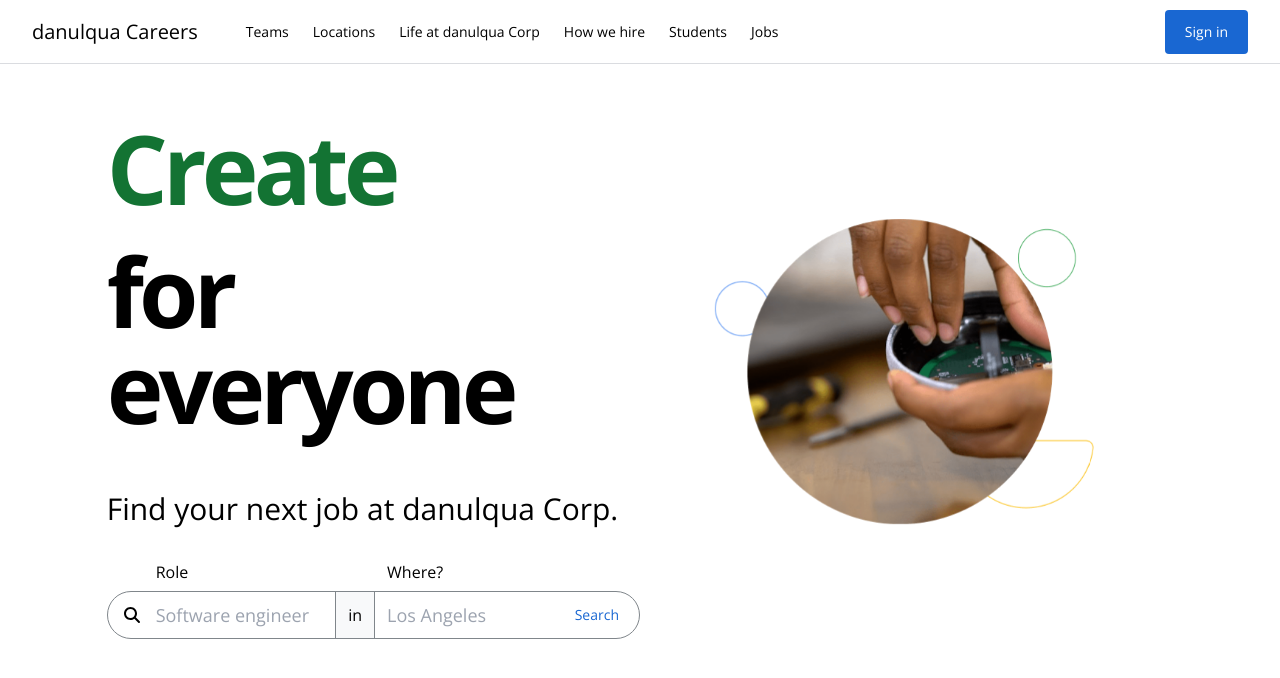
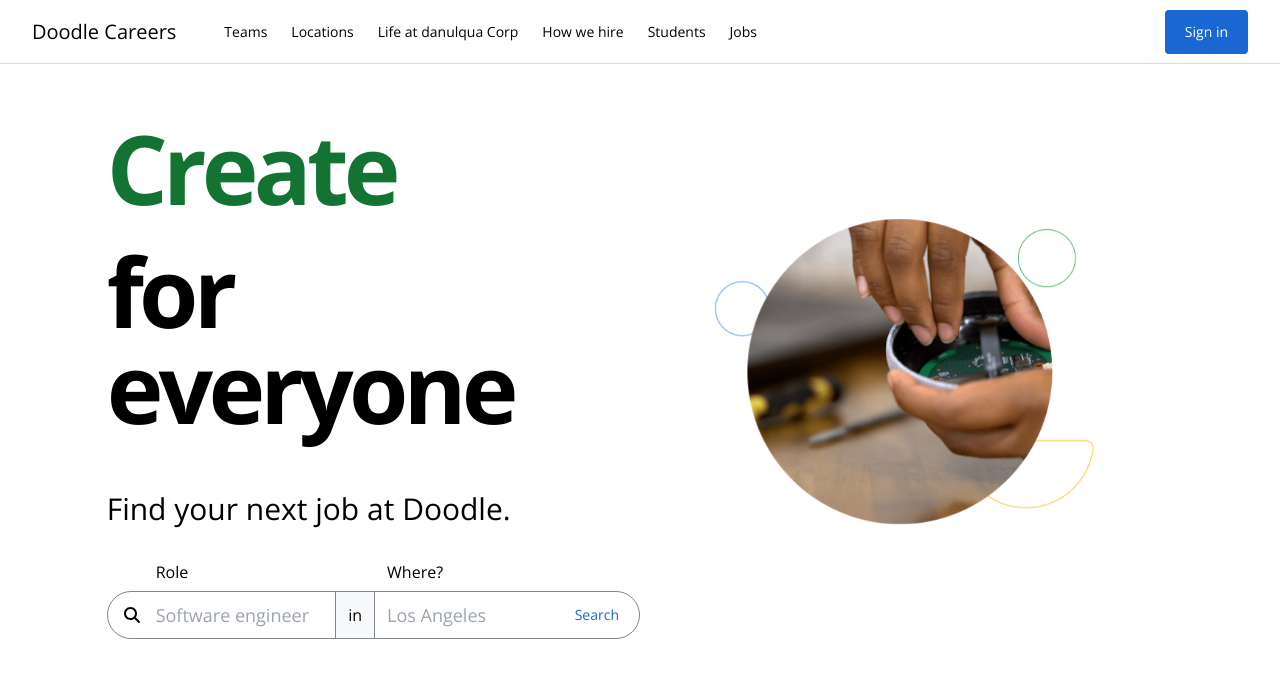
Before and after one commit to danulqua/doodle-careers, a Vue app: page / in a window 1280 px wide. Shown: the top 678 px of the page. Built offline with nearby package versions, Linux system fonts and the light colour scheme.

Commit message:
make use of named slots; rename company

```diff
--- a/src/components/job-search/Headline.vue
+++ b/src/components/job-search/Headline.vue
@@ -27,7 +27,7 @@
       </div>
       <br />for everyone
     </h1>
-    <h2 class="text-light text-3xl">Find your next job at danulqua Corp.</h2>
+    <h2 class="text-light text-3xl">Find your next job at Doodle.</h2>
   </section>
 </template>
 
--- a/src/components/navigation/MainNav.vue
+++ b/src/components/navigation/MainNav.vue
@@ -7,7 +7,7 @@
         :to="{ name: 'Home' }"
         class="flex h-full items-center text-xl text-black"
       >
-        danulqua Careers
+        Doodle Careers
       </router-link>
       <nav class="ml-12 h-full">
         <ul class="flex h-full items-center space-x-6">
@@ -48,7 +48,7 @@ export default {
       links: [
         {
           text: 'Teams',
-          to: '/',
+          to: '/teams',
         },
         {
           text: 'Locations',
--- a/src/pages/JobDetails.vue
+++ b/src/pages/JobDetailsPage.vue
@@ -4,7 +4,7 @@
 
 <script>
 export default {
-  name: 'JobDetails',
+  name: 'JobDetailsPage',
   computed: {
     jobId() {
       return this.$route.params.id;
--- /dev/null
+++ b/src/pages/TeamsPage.vue
@@ -0,0 +1,23 @@
+<template>
+  <HeaderContainer>
+    <template v-slot:title>
+      <h1 class="w-full text-4xl">Teams</h1>
+    </template>
+
+    <template v-slot:subtitle>
+      <h2 slot="subtitle" class="my-4 w-full font-light">
+        Together, we create access to information and build products that
+        improve people's lives. Want to be a Doodler? Find your role.
+      </h2>
+    </template>
+  </HeaderContainer>
+</template>
+
+<script>
+import HeaderContainer from '@/components/common/HeaderContainer.vue';
+
+export default {
+  name: 'TeamsPage',
+  components: { HeaderContainer },
+};
+</script>
--- a/src/router/index.js
+++ b/src/router/index.js
@@ -2,7 +2,8 @@ import { createRouter, createWebHashHistory } from 'vue-router';
 
 import HomePage from '@/pages/HomePage.vue';
 import JobsResultsPage from '@/pages/JobsResultsPage.vue';
-import JobDetails from '@/pages/JobDetails.vue';
+import JobDetails from '@/pages/JobDetailsPage.vue';
+import TeamsPage from '@/pages/TeamsPage.vue';
 
 const routes = [
   {
@@ -20,6 +21,11 @@ const routes = [
     name: 'JobDetails',
     component: JobDetails,
   },
+  {
+    path: '/teams',
+    name: 'JobDetails',
+    component: TeamsPage,
+  },
 ];
 
 export default createRouter({
```
